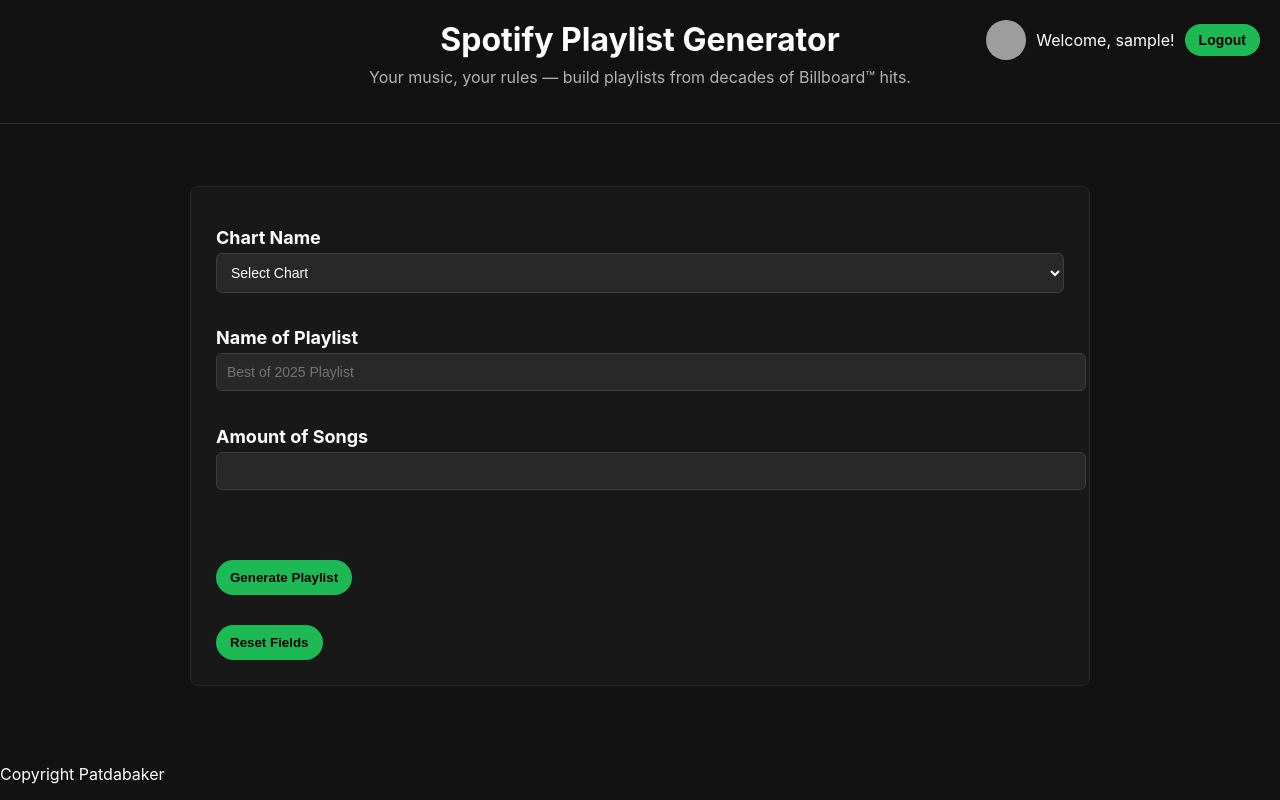
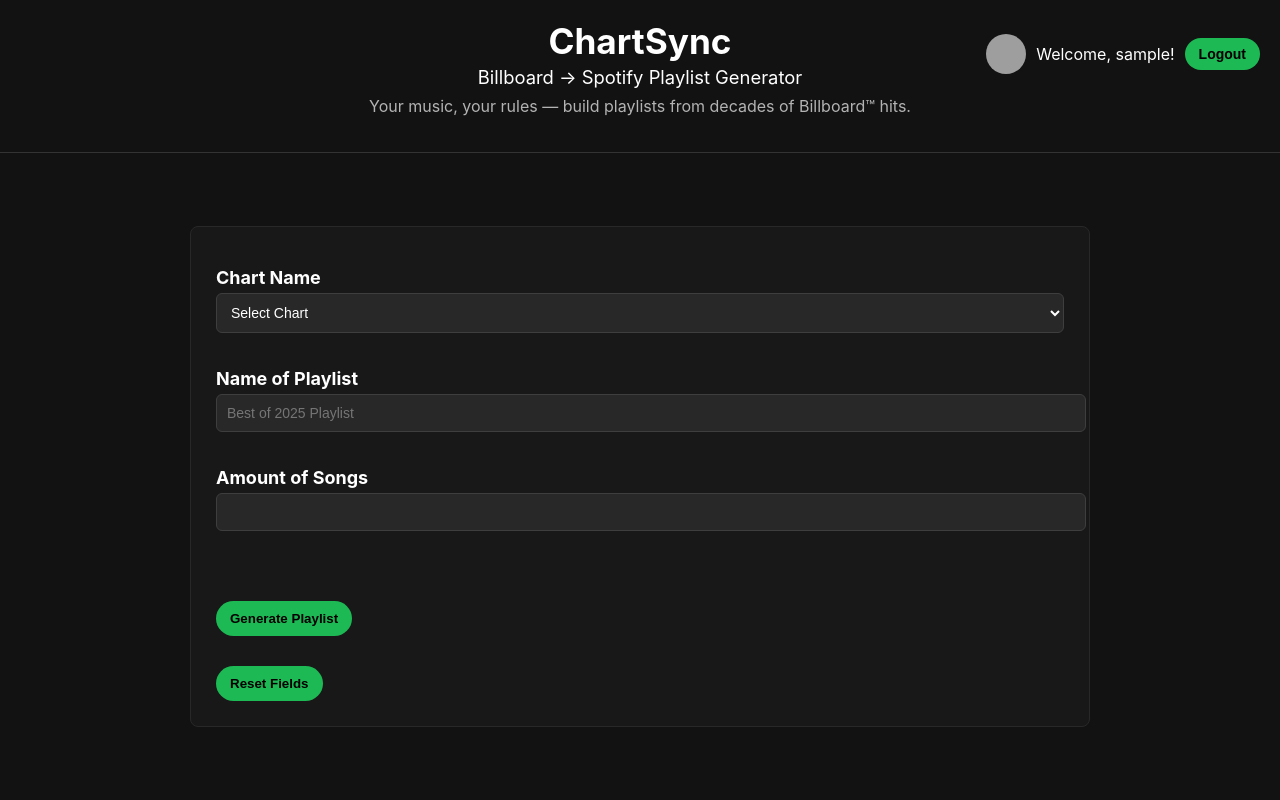
Before and after one commit to Patdabaker/chartsync, a Flask app: page / in a window 1280 px wide. Run offline with Flask 3, Linux system fonts and the light colour scheme; the visitor is signed in with stand-in values (Sample User, id 1); parts of the project's set-up code (start-up, migrations or seed data) failed here and were passed over; grey boxes are pictures that could not be loaded.

Commit message:
Polished app and added finishing touches such as title changes, css and login dialogue to allow different users

```diff
--- a/app.py
+++ b/app.py
@@ -16,7 +16,6 @@
 client_secret=os.getenv('SPOTIFY_CLIENT_SECRET')
 redirect_uri=os.getenv('SPOTIFY_REDIRECT_URI')
 scope=os.getenv('SPOTIFY_SCOPE')
-username=os.getenv('SPOTIFY_USERNAME')
 
 chart_dict = {
     "Hot 100": {
@@ -127,7 +126,8 @@
         client_secret=client_secret,
         redirect_uri=redirect_uri,
         scope=scope,
-        cache_path=None
+        cache_path=None,
+        show_dialog=True
     )
 
 def get_token():
--- a/static/css/main.css
+++ b/static/css/main.css
@@ -26,17 +26,26 @@
 
 .header-top {
     display: flex;
+    justify-content: center;
+    position: relative;
+}
+
+.title-group {
+    display: flex;
+    flex-direction: column; /* <-- stack title and subtitle vertically */
     align-items: center;
-    justify-content: center; /* center the title horizontally */
-    position: relative; /* needed so the right side can position relative */
 }
 
 .header-top .title {
-    font-size: 32px;
-    font-weight: bold;
+    font-size: 2.2rem;
+    font-weight: 700;
     margin: 0;
-    text-align: center;
-    flex-grow: 1; /* take available space */
+}
+
+.header-top .subtitle {
+    font-size: 1.15rem;
+    font-weight: 400;
+    margin: 4px 0 0 0;
 }
 
 .user-info {
@@ -173,7 +182,7 @@
 tr.highlighted {
     background-color: #1db954;
 }
-
+/*
 tbody tr.selected {
     background-color: rgba(30, 215, 96, 0.2);
     transition: background-color 0.2s ease;
@@ -183,7 +192,7 @@
 tbody tr:hover {
     background-color: rgba(30, 215, 96, 0.1);
     cursor: pointer;
-}
+} */
 
 /* ------- FAILED SONGS WINDOW ------- */
 #failedSongs {
--- a/static/main.js
+++ b/static/main.js
@@ -102,9 +102,9 @@
                 row.classList.remove("highlighted");
             }
         }
-});
+    });
 
-    };
+};
 
     select.addEventListener("change", () => {
         if (select.value !== "") {
--- a/templates/index.html
+++ b/templates/index.html
@@ -1,14 +1,16 @@
 {% extends "base.html" %}
 
 {% block title %}
-    Spotify Playlist Generator Using Billboard's Charts
+    ChartSync – Billboard → Spotify Playlist Generator
 {% endblock %}
 
 {% block body %}
 <header class="header">
     <div class="header-top">
-        <h1 class="title">Spotify Playlist Generator</h1>
-
+        <div class="title-group">
+            <h1 class="title">ChartSync</h1>
+            <h2 class="subtitle">Billboard → Spotify Playlist Generator</h2>
+        </div>
         <div class="user-info">
             {% if username %}
                 {% if session.profile_pic %}
@@ -95,11 +97,6 @@
 
         </div>
     </main>
-
-    <footer>
-        <p>Copyright Patdabaker</p>
-    </footer>
-
     <script>
         const chartRanges = {{ chart_dict | tojson }};
     </script>
```
